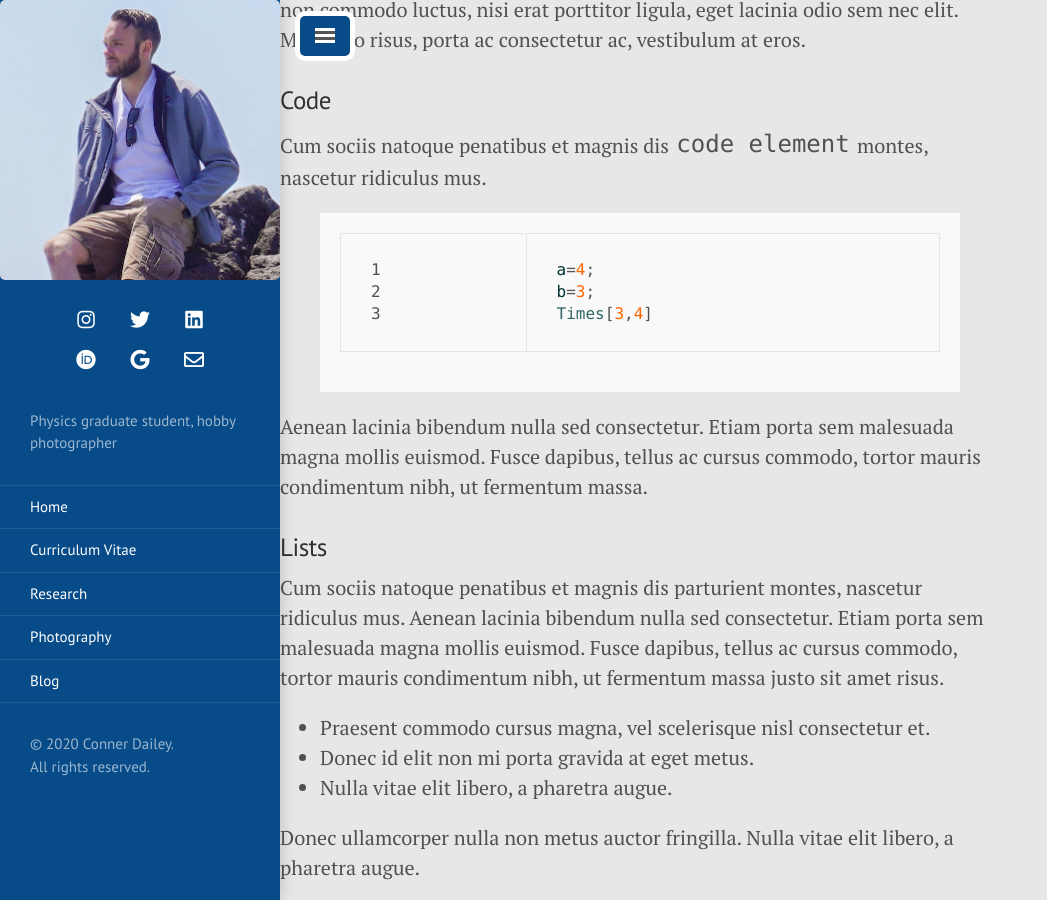
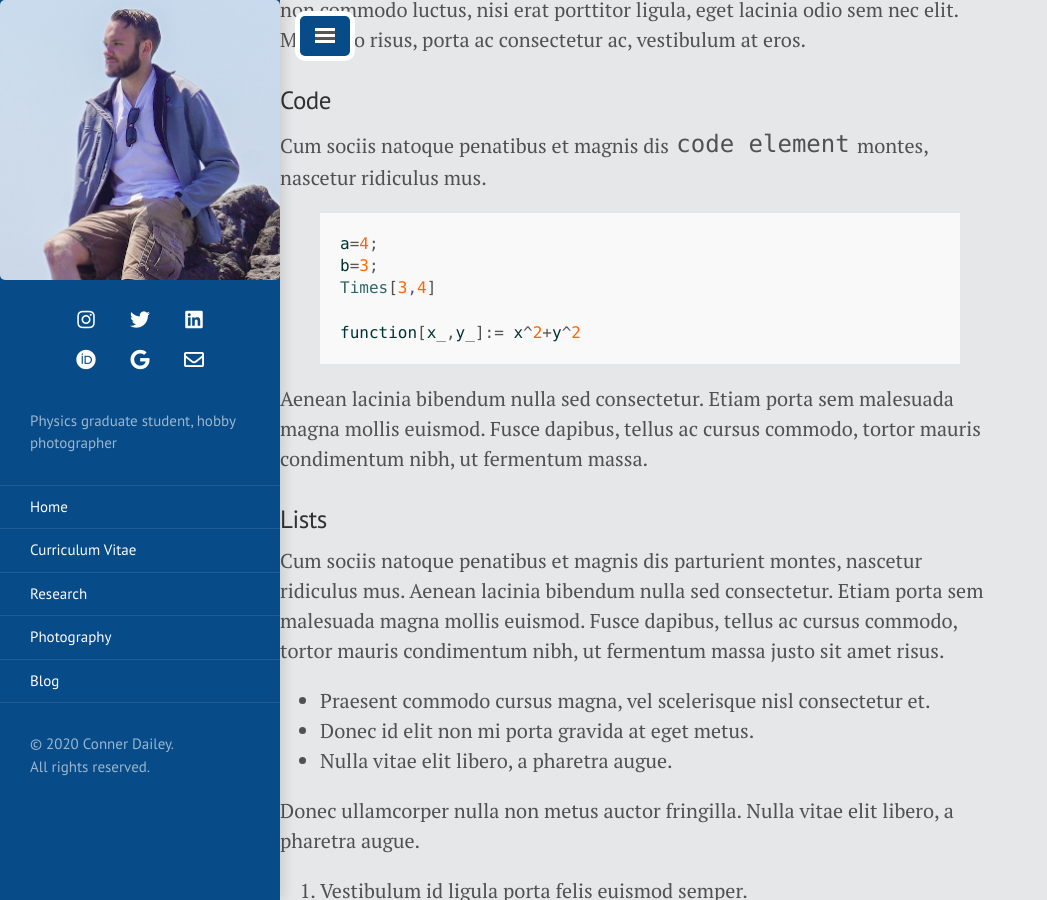
Before and after one commit to TakeTwiceDailey/TakeTwiceDailey.github.io, a Jekyll site: the page built from _posts/2014-01-01-example-content.md, in a window 1280 px wide and 900 px high, scrolled down 1256 px. Shown: the whole window, without its empty margins (0-1047 px from the left). Built offline with Jekyll 4.4.1, drawn with Linux system fonts in a browser that asks for light colours; nearby versions of some CDN libraries.

Commit message:
playing with mathematica syntax highlighting

```diff
--- a/_posts/2014-01-01-example-content.md
+++ b/_posts/2014-01-01-example-content.md
@@ -35,11 +35,13 @@ Vivamus sagittis lacus vel augue rutrum faucibus dolor auctor. Duis mollis, est
 
 Cum sociis natoque penatibus et magnis dis `code element` montes, nascetur ridiculus mus.
 
-{% highlight mathematica linenos %}
+{% highlight mathematica %}
 
 a=4;
 b=3;
 Times[3,4]
+
+function[x_,y_]:= x^2+y^2
 
 {% endhighlight %}
 
```
